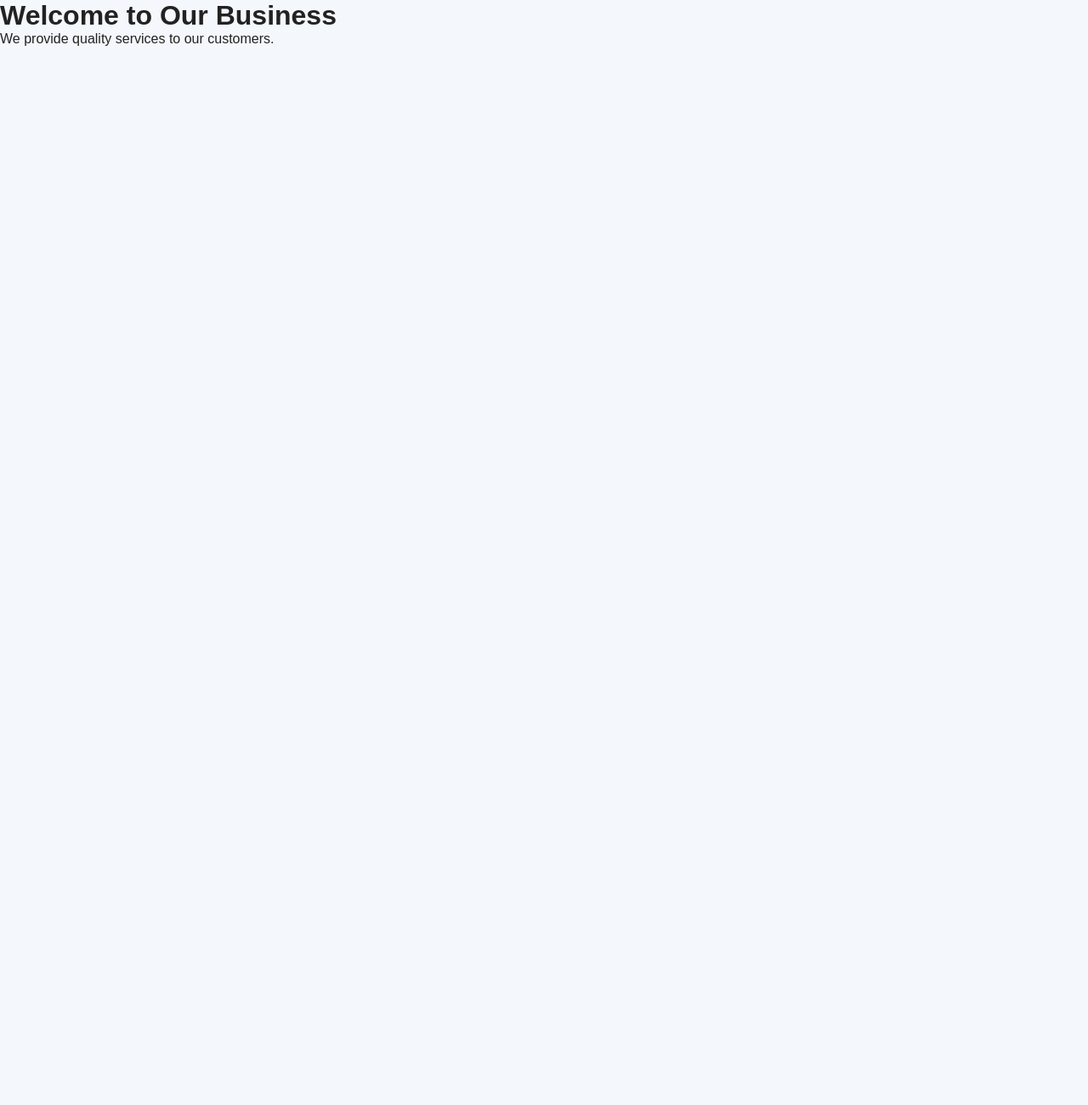
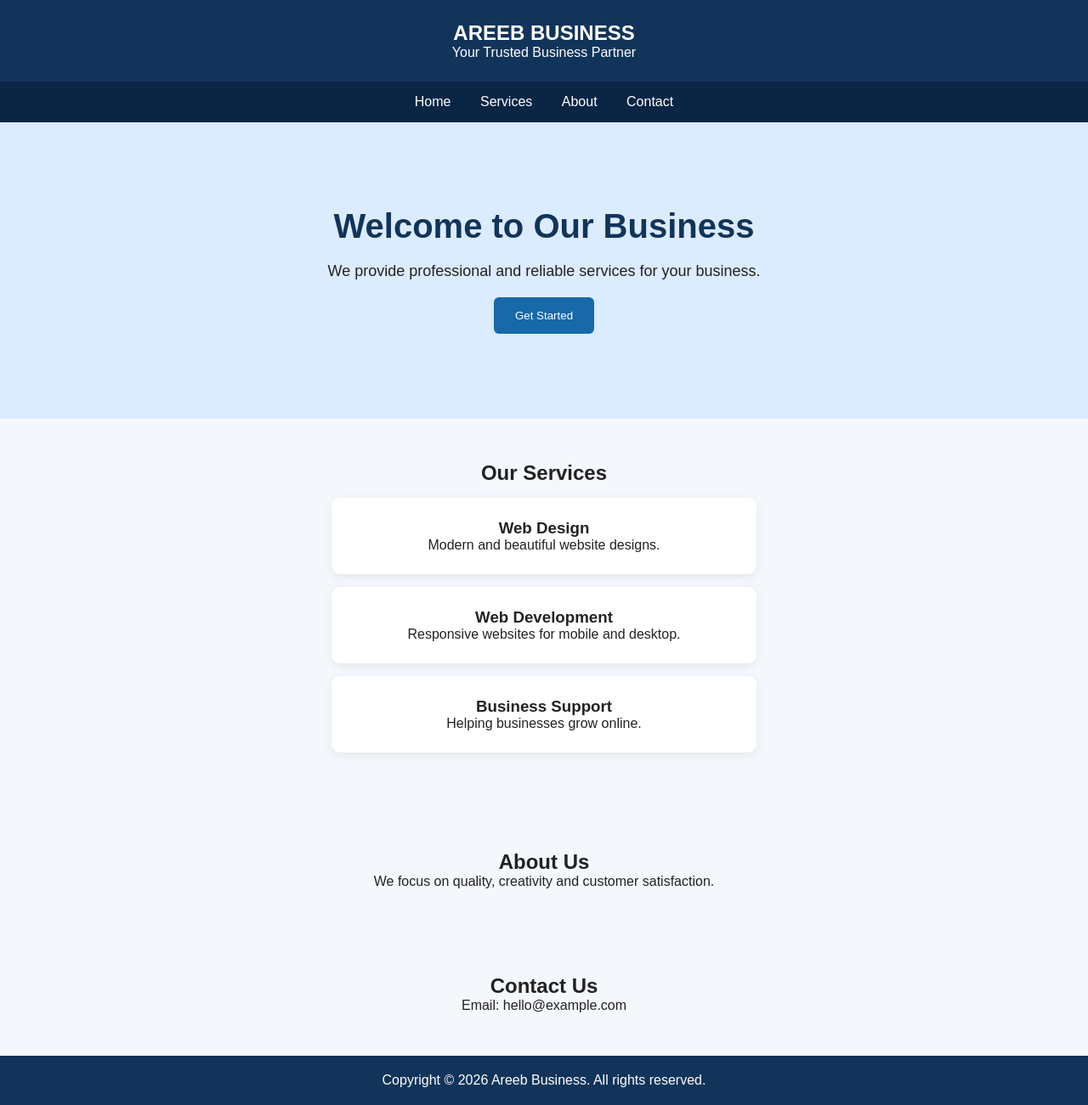
Before and after one commit to areeb-web2026/areeb-website, a plain HTML site: page business-website/index.html in a window 1280 px wide. Shown: the whole page at 85% size. Before the commit the page ends 800 px from the top, so only its background shows below. Drawn offline with Linux system fonts and the light colour scheme.

Commit message:
Add professional business website layout

```diff
--- a/business-website/index.html
+++ b/business-website/index.html
@@ -3,15 +3,63 @@
 <head>
     <meta charset="UTF-8">
     <meta name="viewport" content="width=device-width, initial-scale=1.0">
-    <title>My Business Website</title>
-
+    <title>Business Website</title>
     <link rel="stylesheet" href="style.css">
 </head>
 <body>
 
-    <h1>Welcome to Our Business</h1>
-    <p>We provide quality services to our customers.</p>
+    <header>
+        <h2>AREEB BUSINESS</h2>
+        <p>Your Trusted Business Partner</p>
+    </header>
+
+    <nav>
+        <a href="#home">Home</a>
+        <a href="#services">Services</a>
+        <a href="#about">About</a>
+        <a href="#contact">Contact</a>
+    </nav>
+
+    <section class="hero" id="home">
+        <h1>Welcome to Our Business</h1>
+        <p>We provide professional and reliable services for your business.</p>
+        <button onclick="showMessage()">Get Started</button>
+    </section>
+
+    <section class="services" id="services">
+        <h2>Our Services</h2>
+
+        <div class="service-box">
+            <h3>Web Design</h3>
+            <p>Modern and beautiful website designs.</p>
+        </div>
+
+        <div class="service-box">
+            <h3>Web Development</h3>
+            <p>Responsive websites for mobile and desktop.</p>
+        </div>
+
+        <div class="service-box">
+            <h3>Business Support</h3>
+            <p>Helping businesses grow online.</p>
+        </div>
+    </section>
+
+    <section class="services" id="about">
+        <h2>About Us</h2>
+        <p>We focus on quality, creativity and customer satisfaction.</p>
+    </section>
+
+    <section class="services" id="contact">
+        <h2>Contact Us</h2>
+        <p>Email: hello@example.com</p>
+    </section>
+
+    <footer>
+        <p>Copyright &copy; 2026 Areeb Business. All rights reserved.</p>
+    </footer>
 
     <script src="script.js"></script>
+
 </body>
 </html>
```
